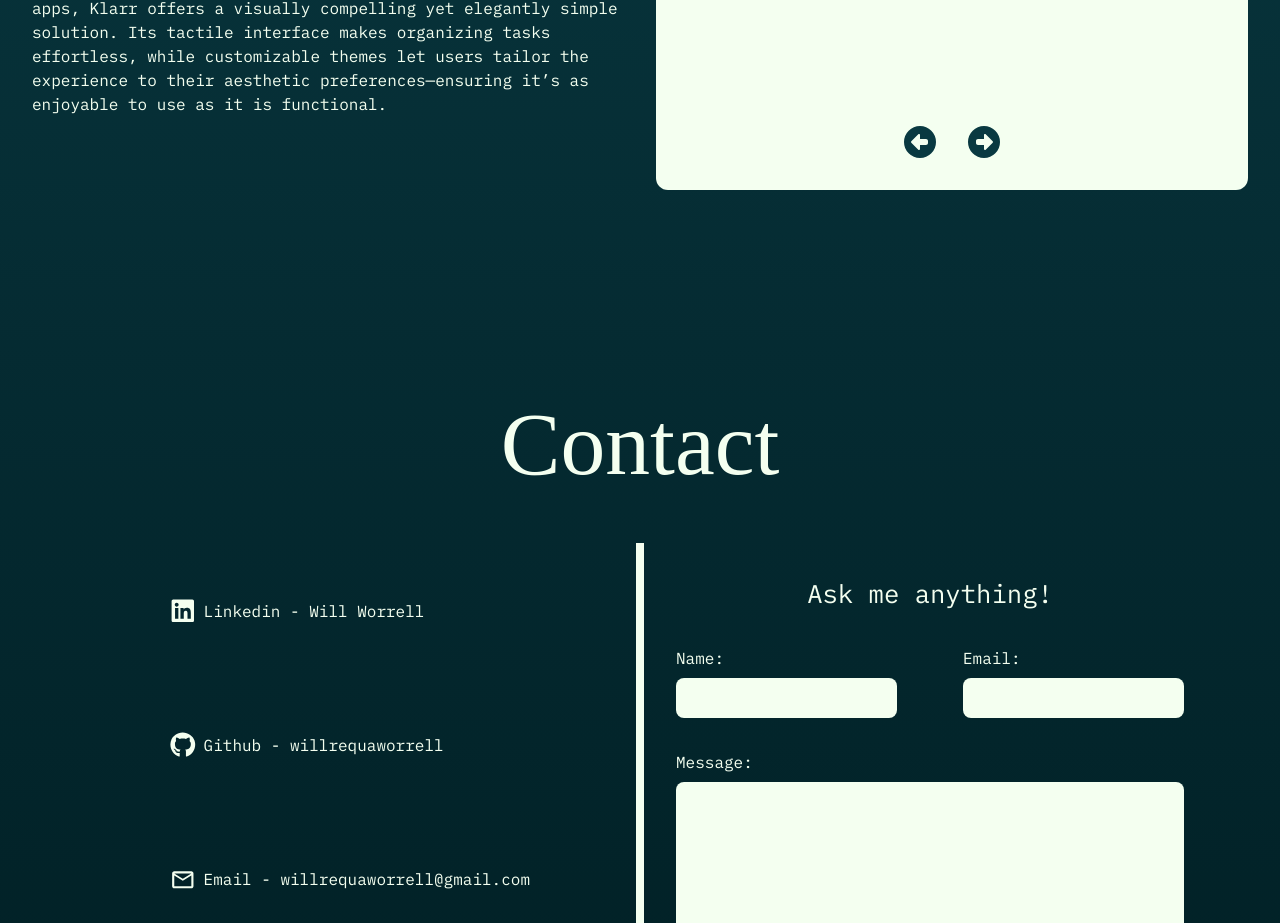
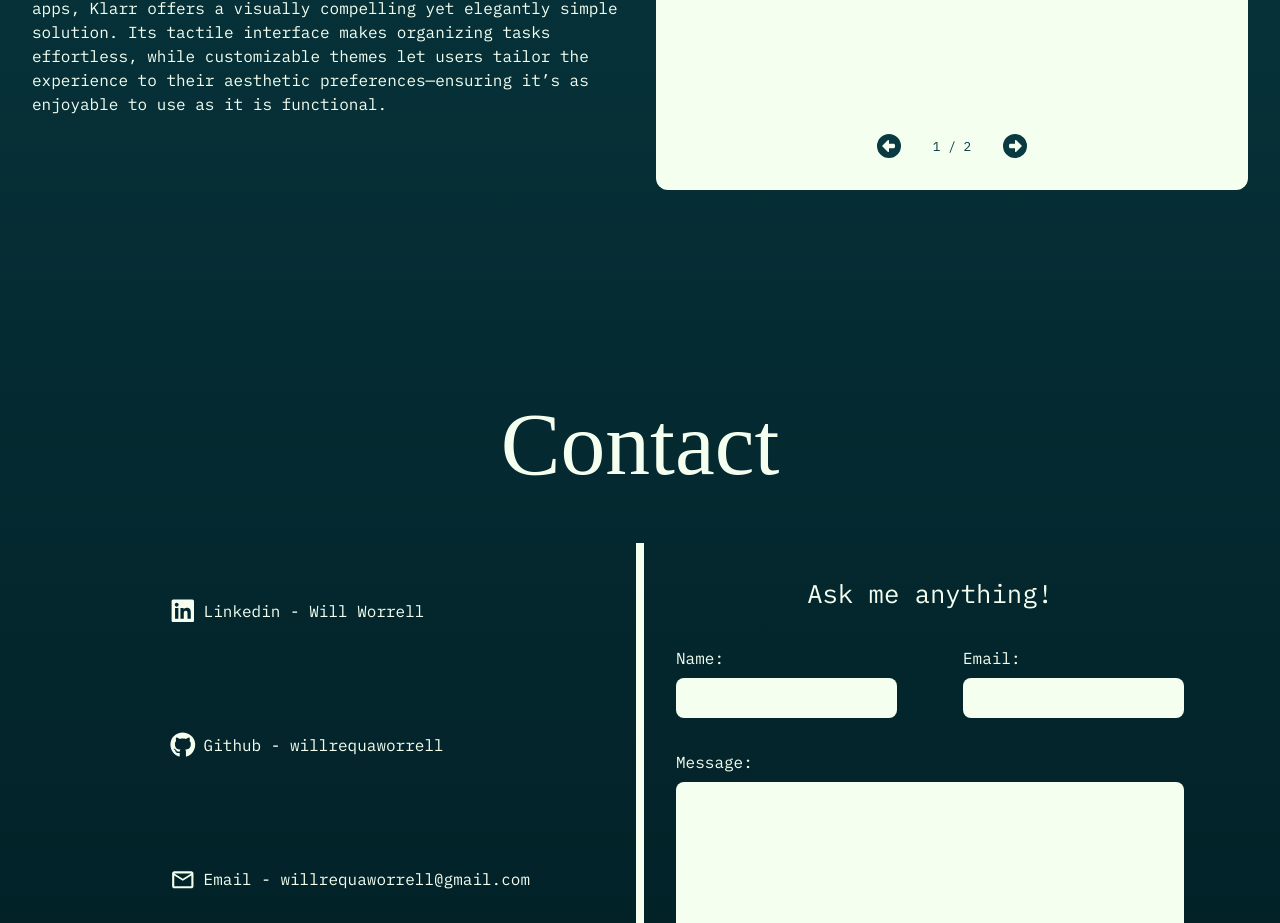
Before and after one commit to willrequaworrell/portfolio_site, a React (Vite) app: page / in a window 1280 px wide. Shown: the part 2055-2978 px from the top of the page. Built offline with nearby package versions, Linux system fonts and the light colour scheme; a web font is replaced by a local one.

Commit message:
small updates to carousel to add page numbers + update title metadata for resume file

```diff
--- a/src/components/Projects/Carousel.tsx
+++ b/src/components/Projects/Carousel.tsx
@@ -17,15 +17,17 @@ interface CarouselPropsType {
 const Carousel = ({slides, currentSlide, setCurrentSlide}: CarouselPropsType) => {
 
     const [showSlideLinks, setShowSlideLinks] = useState<boolean>(false)
+    const numSlides = slides.length
 
     const handlePrev = () => {
-        if (currentSlide <= 0) return
-        setCurrentSlide(prev => prev - 1)
+        if (currentSlide === 0) {
+
+        }
+        setCurrentSlide(prev => ((prev - 1) + numSlides) % numSlides)
     }
 
     const handleNext = () => {
-        if (currentSlide >= slides.length-1) return
-        setCurrentSlide(prev => prev + 1)
+        setCurrentSlide(prev => (prev + 1) % numSlides)
     }
 
 
@@ -69,8 +71,9 @@ const Carousel = ({slides, currentSlide, setCurrentSlide}: CarouselPropsType) =>
                     </>
                 }
             </div>
-            <div className="flex gap-x-8 text-[4vh] text-[#093941]">
+            <div className="flex gap-x-8 items-center text-[3vh] text-[#093941]">
                 <button className="hover:text-slate-600" onClick={handlePrev}><FaCircleLeft /></button>
+                <p className="text-[1vw]">{currentSlide + 1} / {slides.length}</p>
                 <button className="hover:text-slate-600" onClick={handleNext}><FaCircleRight /></button>
             </div>
 
```
Also changed, not shown: 1 other file (tests, documents, lock files or other folders).
